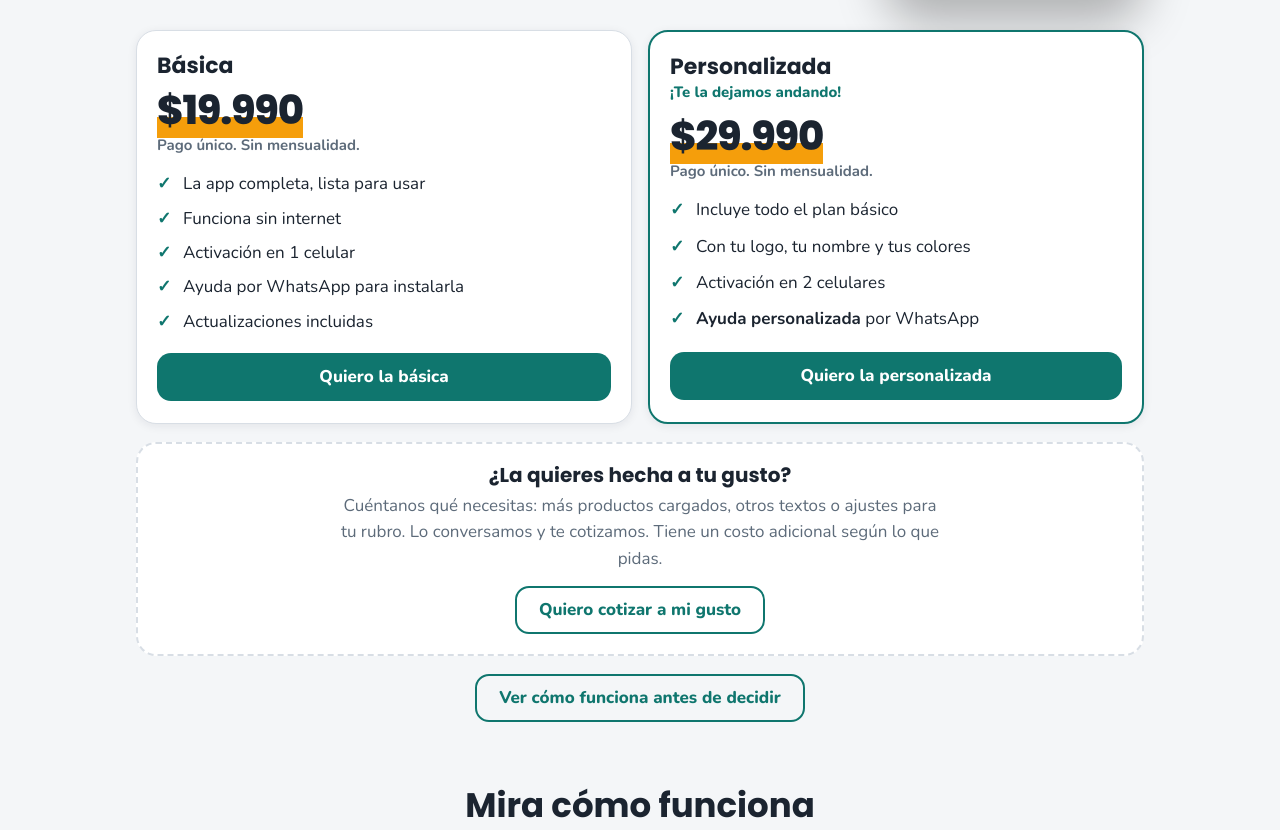
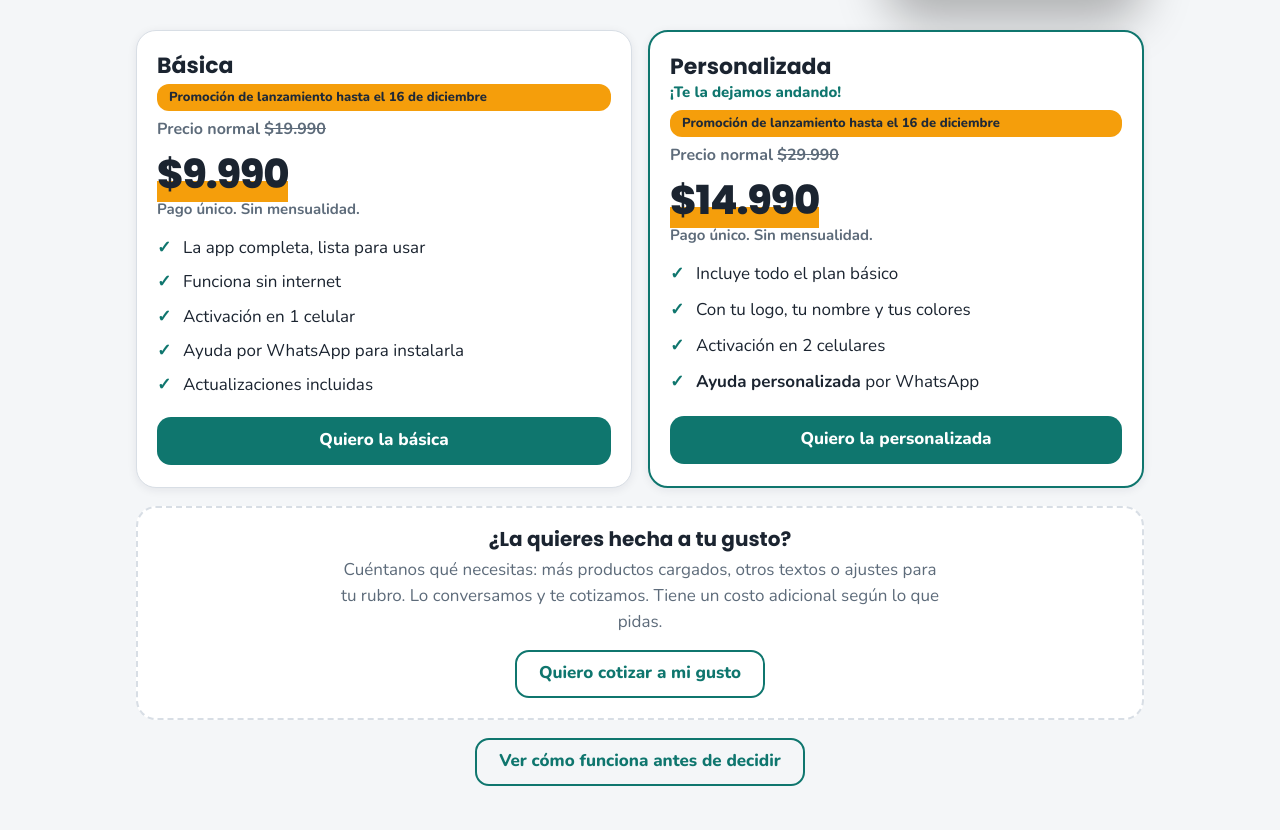
Before and after one commit to adriancasanova001/apps-emprendedores, a plain HTML site: page index.html in a window 1280 px wide. Shown: the part 1330-2160 px from the top of the page. Drawn offline with nearby package versions, Linux system fonts and the light colour scheme.

Commit message:
Promoción de lanzamiento hasta el 16 de diciembre

```diff
--- a/index.html
+++ b/index.html
@@ -100,6 +100,8 @@ section.bloque>.wrap>h2{font-size:clamp(24px,6vw,34px);margin-bottom:8px}
 .plan h3{font-size:22px}
 .plan .precio-g{font:800 40px/1.1 var(--titulo);margin:10px 0 2px;letter-spacing:-1px}
 .plan .precio-g span{background:linear-gradient(transparent 62%,var(--acento) 62%)}
+.plan .promo{display:inline-block;background:var(--acento);color:#1f2937;font-weight:800;font-size:13px;line-height:1.3;padding:5px 12px;border-radius:12px;margin:6px 0 4px}
+.plan .normal{color:var(--suave);font-weight:700;font-size:16px;margin:2px 0 0}
 .plan .lema{color:var(--verde-texto);font-weight:800;font-size:15px;margin:2px 0 0}
 .medida{margin-top:18px;background:var(--tarjeta);border:2px dashed var(--borde);border-radius:20px;padding:20px;text-align:center}
 .medida h3{font-size:20px;margin-bottom:6px}
@@ -201,7 +203,9 @@ footer .sep{margin:0 8px}
   <div class="planes">
     <article class="plan">
       <h3>Básica</h3>
-      <div class="precio-g"><span>$19.990</span></div>
+      <p class="promo">Promoción de lanzamiento hasta el 16 de diciembre</p>
+      <p class="normal">Precio normal <s>$19.990</s></p>
+      <div class="precio-g"><span>$9.990</span></div>
       <p class="unico">Pago único. Sin mensualidad.</p>
       <ul>
         <li>La app completa, lista para usar</li>
@@ -210,12 +214,14 @@ footer .sep{margin:0 8px}
         <li>Ayuda por WhatsApp para instalarla</li>
         <li>Actualizaciones incluidas</li>
       </ul>
-      <a class="btn verde block" href="#" data-wa="Hola, quiero Calcula tu Precio, versión básica ($19.990).">Quiero la básica</a>
+      <a class="btn verde block" href="#" data-wa="Hola, quiero Calcula tu Precio, versión básica ($9.990, promoción de lanzamiento).">Quiero la básica</a>
     </article>
     <article class="plan dest">
       <h3>Personalizada</h3>
       <p class="lema">¡Te la dejamos andando!</p>
-      <div class="precio-g"><span>$29.990</span></div>
+      <p class="promo">Promoción de lanzamiento hasta el 16 de diciembre</p>
+      <p class="normal">Precio normal <s>$29.990</s></p>
+      <div class="precio-g"><span>$14.990</span></div>
       <p class="unico">Pago único. Sin mensualidad.</p>
       <ul>
         <li>Incluye todo el plan básico</li>
@@ -223,7 +229,7 @@ footer .sep{margin:0 8px}
         <li>Activación en 2 celulares</li>
         <li><b>Ayuda personalizada</b> por WhatsApp</li>
       </ul>
-      <a class="btn verde block" href="#" data-wa="Hola, quiero Calcula tu Precio personalizada ($29.990).">Quiero la personalizada</a>
+      <a class="btn verde block" href="#" data-wa="Hola, quiero Calcula tu Precio personalizada ($14.990, promoción de lanzamiento).">Quiero la personalizada</a>
     </article>
   </div>
   <div class="medida">
--- a/licencias/bloqueos.json
+++ b/licencias/bloqueos.json
@@ -1 +1 @@
-{"version":1,"actualizado":"2026-11-13T15:20:38.785Z","bloqueos":[]}
+{"version":1,"actualizado":"2026-11-17 02:58:39","bloqueos":[]}
```
Also changed, not shown: ayuda/index.html (+1 -1 lines).
